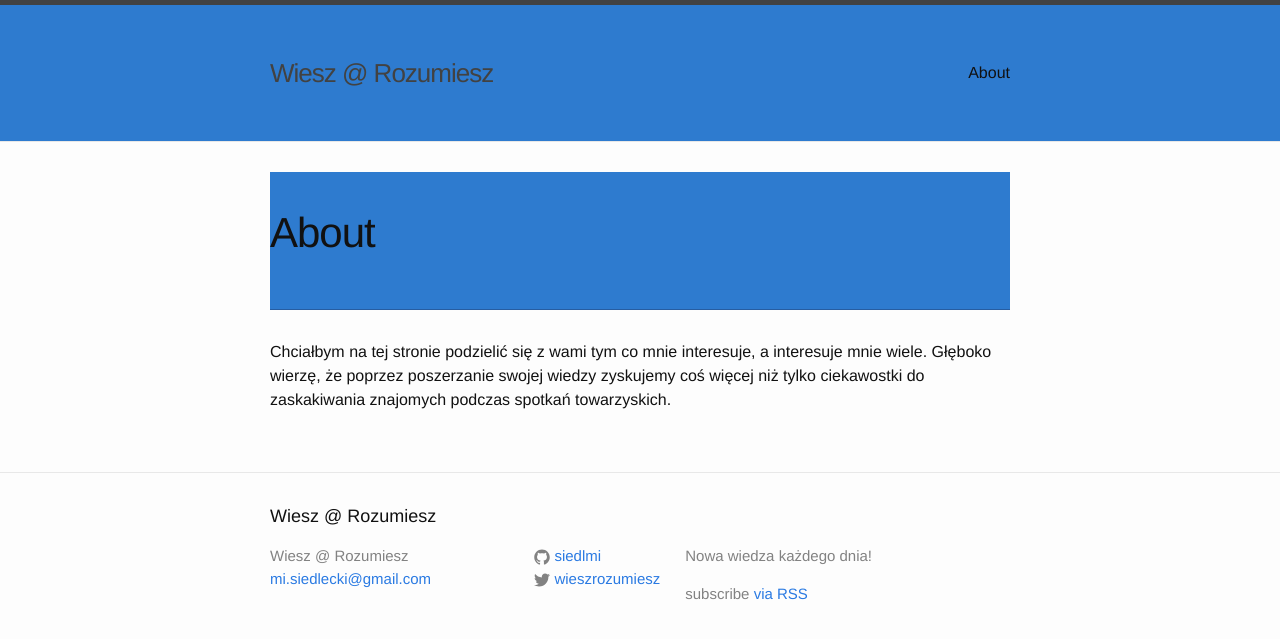
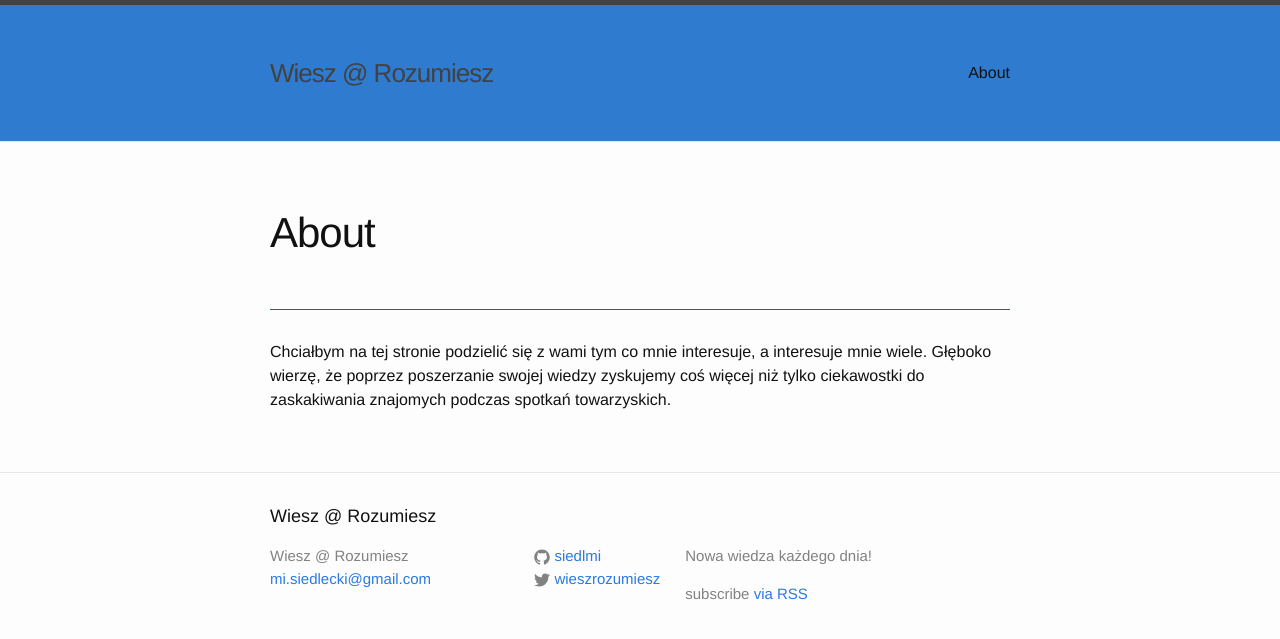
Before and after one commit to siedlmi/siedlmi.github.io, a Jekyll site: the page built from about.md, in a window 1280 px wide. Shown: the top 639 px of the page. Built offline with Jekyll 4.4.1, drawn with Linux system fonts in a browser that asks for light colours.

Commit message:
Update _layout.scss

```diff
--- a/_sass/_layout.scss
+++ b/_sass/_layout.scss
@@ -201,6 +201,7 @@
  */
 .post-header {
     margin-bottom: $spacing-unit;
+    background-color: $background-color;
 }
 
 .post-title {
```
